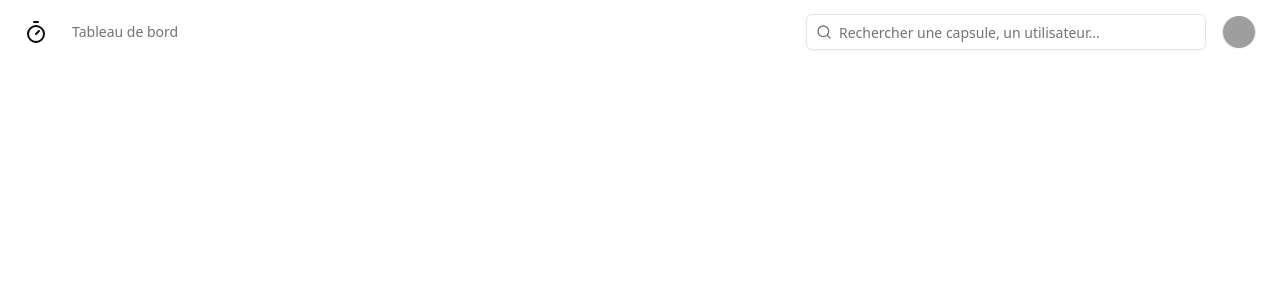
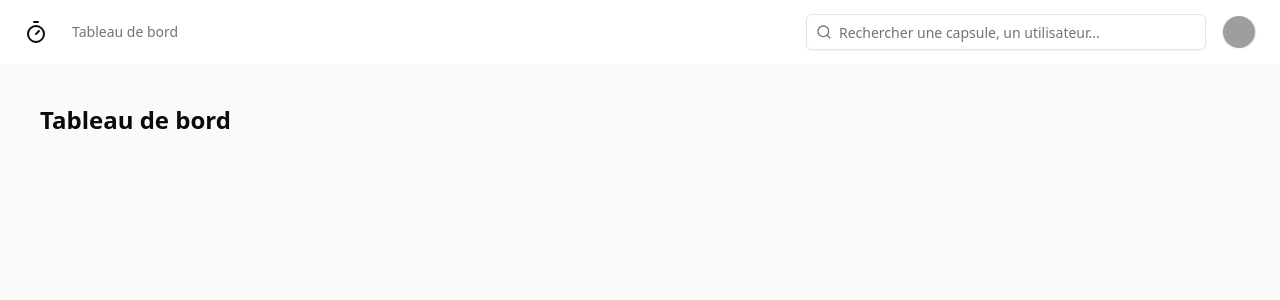
Before and after one commit to YLudo/eternote, a Next.js app: page /dashboard in a window 1280 px wide. Shown: the top 300 px of the page. Built offline with nearby package versions, Linux system fonts and the light colour scheme; no server answers; grey boxes are pictures that could not be loaded.

Commit message:
feat: add dashboard layout

```diff
--- a/src/app/dashboard/layout.tsx
+++ b/src/app/dashboard/layout.tsx
@@ -8,7 +8,9 @@ export default function DashboardLayout({
     return (
         <div className="flex min-h-screen w-full flex-col">
             <Navbar />
-            {children}
+            <main className="flex min-h-[calc(100vh_-_theme(spacing.16))] flex-1 flex-col bg-zinc-50 dark:bg-zinc-900 gap-4 p-4 md:gap-8 md:p-10">
+                {children}
+            </main>
         </div>
     )
 }
--- a/src/app/dashboard/page.tsx
+++ b/src/app/dashboard/page.tsx
@@ -1,5 +1,7 @@
 export default function DashboardPage() {
     return (
-        <></>
+        <>
+            <h1 className="text-2xl font-semibold">Tableau de bord</h1>
+        </>
     )
 }
```
